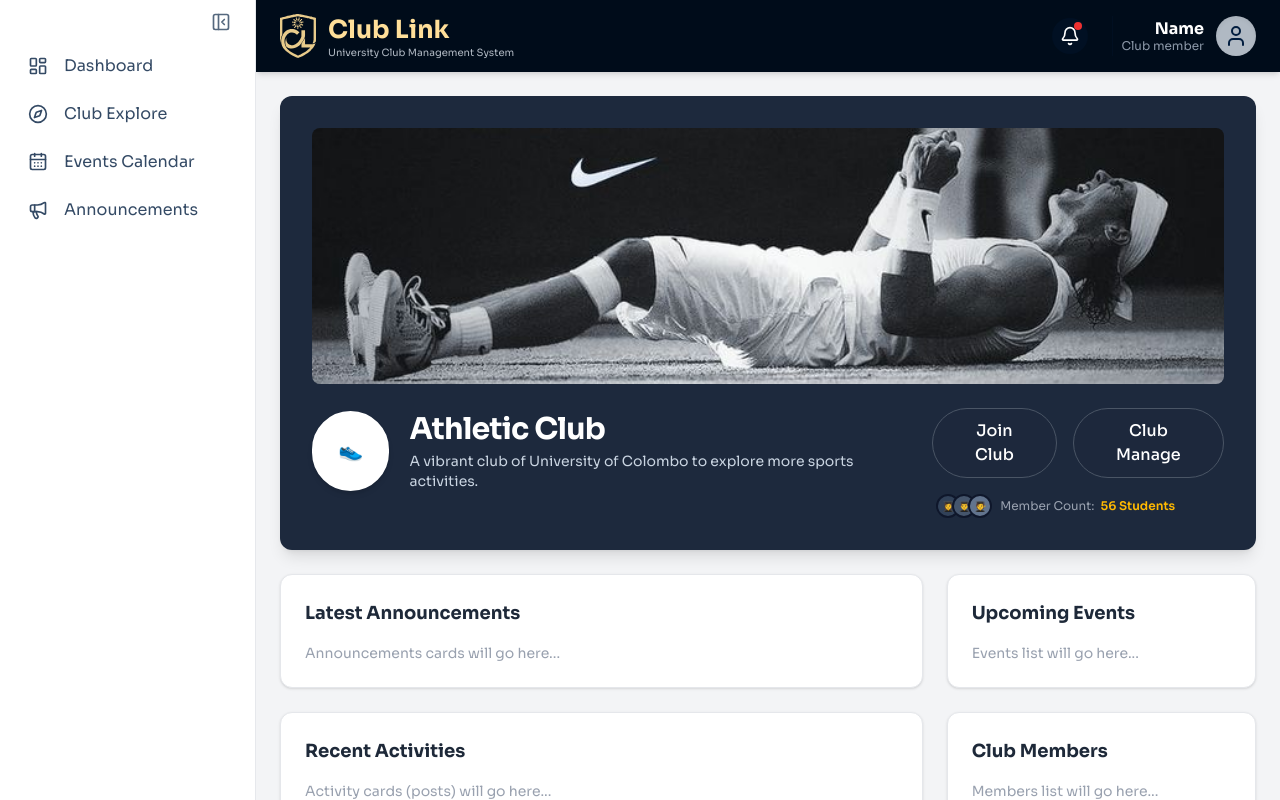
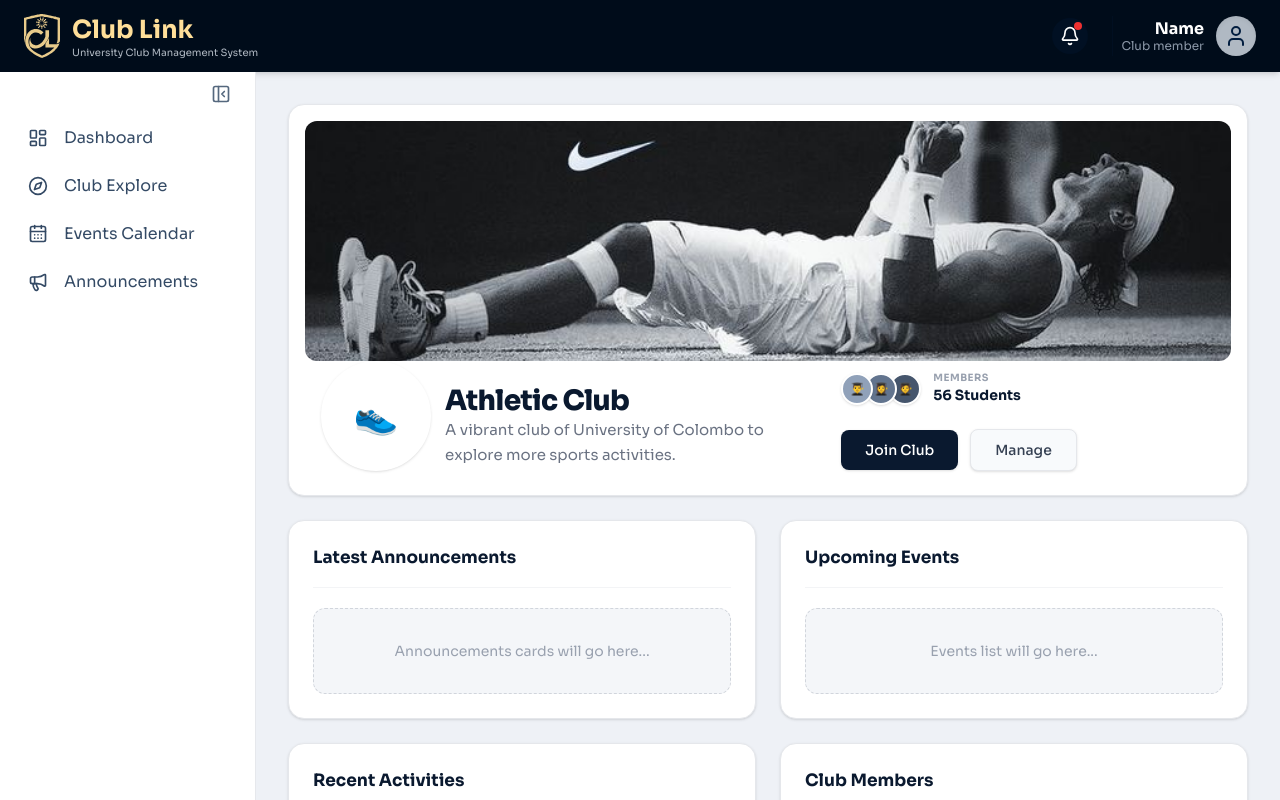
Before and after one commit to HashanSudeera/University-Club-Management-System, a React (Vite) app in the folder interface/: page /club in a window 1280 px wide. Shown: the top 800 px of the page. Built offline with nearby package versions, Linux system fonts and the light colour scheme; no server answers.

Commit message:
fix all bugs

```diff
--- a/interface/src/components/Navbar.jsx
+++ b/interface/src/components/Navbar.jsx
@@ -59,6 +59,7 @@ const Navbar = () => {
                 {auth ? (
                     // ----------- WHAT TO SHOW WHEN LOGGED IN -----------
                     <div className="flex items-center gap-6">
+                        <Link to="/userprofile">
                         <div className='flex items-center gap-2'>
                             {/* Profile Icon */}
                             <div className="relative w-6.5 h-6.5 overflow-hidden bg-blue-100 rounded-full border-2 border-white/30 flex-shrink-0">
@@ -69,6 +70,7 @@ const Navbar = () => {
                             {/* Optional: Display user's name if it exists in your auth context */}
                             <h1 className="text-white/60 font-bold">{auth?.name || "Profile"}</h1>
                         </div>
+                        </Link>
 
                         <button
                             onClick={handleLogout}
--- a/interface/src/pages/Announcement.jsx
+++ b/interface/src/pages/Announcement.jsx
@@ -1,13 +1,11 @@
-import React, {useState} from 'react';
+import React, { useState } from 'react';
 import TopNavbar from '../components/Dashboard/TopNavbar';
 import SideNavbar from '../components/Dashboard/SideNavbar';
 
-
-
 const Announcements = () => {
-
   // To check if the pop up open or close
   const [isOpen, setIsOpen] = useState(false);
+
   const announcementList = [
     {
       id: 1,
@@ -16,7 +14,7 @@ const Announcements = () => {
       tag: "Debate Society",
       time: "2 hours ago",
       icon: "📢",
-      iconBg: "bg-amber-500/20 text-amber-400"
+      iconBg: "bg-amber-500/20 text-amber-600"
     },
     {
       id: 2,
@@ -25,7 +23,7 @@ const Announcements = () => {
       tag: "Varsity Rowing",
       time: "Yesterday",
       icon: "ℹ️",
-      iconBg: "bg-slate-700 text-slate-300"
+      iconBg: "bg-slate-200 text-slate-700"
     },
     {
       id: 3,
@@ -34,7 +32,7 @@ const Announcements = () => {
       tag: "Debate Society",
       time: "2 hours ago",
       icon: "📢",
-      iconBg: "bg-amber-500/20 text-amber-400"
+      iconBg: "bg-amber-500/20 text-amber-600"
     },
     {
       id: 4,
@@ -43,113 +41,117 @@ const Announcements = () => {
       tag: "Varsity Rowing",
       time: "Yesterday",
       icon: "ℹ️",
-      iconBg: "bg-slate-700 text-slate-300"
+      iconBg: "bg-slate-200 text-slate-700"
     }
   ];
 
   return (
-    <div className="flex h-screen w-full bg-slate-200 text-slate-900 font-sans overflow-hidden">
+    <div className="min-h-screen bg-blue-50 font-sans flex flex-col">
 
-      {/* left sidebar*/}
+      {/* 1. Top navbar */}
+      <TopNavbar />
+
+      <div className="flex flex-1 flex-col md:flex-row overflow-hidden">
+
+        {/* 2. Left sidebar */}
         <SideNavbar />
 
-      {/* right content */}
-      <div className="flex-1 flex flex-col h-full overflow-y-auto">
+        {/* 3. Main content */}
+        <main className="flex-1 p-4 md:p-6 lg:p-8 overflow-y-auto">
+          <div className="max-w-6xl mx-auto">
 
-        {/* 2. Top navbar */}
-        <TopNavbar />
+            {/* Outer Container Box (Matches ClubExplore) */}
+            <div className="bg-blue-50/60 border border-blue-200/80 rounded-2xl p-4 md:p-6 lg:p-8 shadow-sm space-y-6">
 
-        {/* 3. Main announcement content*/}
-        <div className="p-6">
+              {/* Title & Add Button Header */}
+              <div className="flex justify-between items-center border-b-2 border-blue-900 pb-3">
+                <h1 className="text-2xl md:text-3xl font-bold text-blue-950">Announcements</h1>
 
-          {/* outer border container */}
-          <div className="w-full border border-blue-500/30 rounded-xl bg-slate-900 p-6 shadow-xl">
-
-            {/* Title and Add Button */}
-            <div className="flex justify-between items-center pb-4 border-b border-slate-700 mb-6">
-              <h1 className="text-2xl font-bold tracking-tight text-slate-100">Announcements</h1>
-
-              <button onClick={() => setIsOpen(true)} className="bg-slate-800 hover:bg-slate-700 text-slate-200 text-sm font-medium px-5 py-2 rounded-lg border border-slate-600 transition duration-200 cursor-pointer">
-                Add Announcements
+                <button
+                  onClick={() => setIsOpen(true)}
+                  className="bg-[#031428] hover:bg-slate-800 text-white text-sm font-medium px-4 py-2.5 rounded-lg transition-colors cursor-pointer shadow-sm"
+                >
+                  + Add Announcement
                 </button>
               </div>
 
               {/* Announcements List Container */}
-            <div className="flex flex-col gap-4 p-6 bg-slate-50 min-h-screen">
+              <div className="flex flex-col gap-4 pt-2">
                 {announcementList.map((announcement) => (
                   <div
                     key={announcement.id}
-                  className="bg-gray-100/80 border-border-gray-200/60  rounded-xl p-5 flex items-start gap-4 hover:bg-gray-100  transition duration-200 relative">
-
-                  {/* Left Side */}
-                  <div className={'w-10 h-10 rounded-xl flex items-center justify-center shrink-0 text-base font-bold ${announcement.iconBg}'}>
+                    className="bg-white border border-blue-100 rounded-xl p-5 flex items-start gap-4 hover:shadow-md transition-shadow relative group cursor-pointer"
+                  >
+                    {/* Left Side Icon */}
+                    <div className={`w-11 h-11 rounded-xl flex items-center justify-center shrink-0 text-xl shadow-sm ${announcement.iconBg}`}>
                       {announcement.icon}
                     </div>
 
-                  {/*  Texts and Details */}
-                  <div className="flex-1 pr-16">
-                    <h2 className="text-sm sm:text-base font-semibold text-slate-800 tracking-wide">
+                    {/* Texts and Details */}
+                    <div className="flex-1 pr-20">
+                      <h2 className="text-sm md:text-base font-bold text-[#031428] group-hover:text-blue-700 transition-colors leading-tight">
                         {announcement.title}
                       </h2>
-                    <p className="text-slate-600 text-xs sm:text-sm mt-1 leading-relaxed max-w-3xl"></p>
+                      <p className="text-gray-600 text-xs sm:text-sm mt-1.5 leading-relaxed max-w-3xl">
                         {announcement.description}
+                      </p>
 
-                    <span className="inline-block text-[11px] text-slate-500 mt-3 font-medium px-2 py-0.5 bg-gray-200/70 rounded-md">
+                      <span className="inline-block mt-3 bg-[#f1f5f9] border border-gray-200 text-gray-700 px-3 py-1 rounded text-xs font-bold">
                         {announcement.tag}
                       </span>
                     </div>
 
-                  {/* Right Side */}
-                  <span className="absolute top-5 right-5 text-xs text-slate-400 whitespace-nowrap">
+                    {/* Right Side Time */}
+                    <span className="absolute top-5 right-5 text-xs text-gray-400 font-medium whitespace-nowrap">
                       {announcement.time}
                     </span>
-
                   </div>
                 ))}
               </div>
 
             </div>
-
+          </div>
+        </main>
       </div>
 
-      </div>
-      {/* new anncouncement model pop up */}
+      {/* New Announcement Modal Pop up */}
       {isOpen && (
-  <div className="fixed inset-0 bg-black/40 backdrop-blur-sm flex items-center justify-center z-50 p-4 animate-fade-in">
+        <div className="fixed inset-0 bg-[#031428]/40 backdrop-blur-sm flex items-center justify-center z-50 p-4 animate-fade-in">
           {/* Modal Box */}
-    <div className="bg-white rounded-2xl shadow-xl w-full max-w-lg p-6 relative">
+          <div className="bg-white rounded-2xl shadow-2xl w-full max-w-lg p-6 md:p-8 relative">
 
-      {/* Close Button-close popup */}
+            {/* Close Button */}
             <button
               onClick={() => setIsOpen(false)}
-        className="absolute top-4 right-4 text-slate-400 hover:text-slate-600 transition"
+              className="absolute top-4 right-4 text-gray-400 hover:text-gray-700 bg-gray-100 hover:bg-gray-200 rounded-full w-8 h-8 flex items-center justify-center transition-colors"
             >
               ✕
             </button>
 
             {/* Title */}
-      <h2 className="text-xl font-bold text-slate-800 mb-5">
-        New Announcements
+            <h2 className="text-xl md:text-2xl font-bold text-[#031428] mb-6">
+              New Announcement
             </h2>
 
             {/* Form Fields */}
-      <div className="flex flex-col gap-4">
+            <div className="flex flex-col gap-5">
 
               {/* 1. Announcement Title */}
               <div className="flex flex-col gap-1.5">
-          <label className="text-xs font-medium text-slate-500">Announcement Title</label>
+                <label className="text-xs font-bold text-gray-500 uppercase tracking-wider">Title</label>
                 <input
                   type="text"
                   placeholder="Enter announcement title..."
-            className="w-full bg-slate-50 border border-slate-200/80 rounded-xl px-4 py-3 text-sm focus:outline-none focus:border-slate-400 text-slate-800 placeholder:text-slate-400 transition"
+                  className="w-full bg-[#f1f5f9] border border-transparent rounded-xl px-4 py-3 text-sm focus:outline-none focus:border-blue-500 focus:bg-white text-gray-800 placeholder-gray-400 transition-all"
                 />
               </div>
 
               {/* 2. Category Selection */}
               <div className="flex flex-col gap-1.5">
-          <label className="text-xs font-medium text-slate-500">Category</label>
+                <label className="text-xs font-bold text-gray-500 uppercase tracking-wider">Category</label>
+                <div className="relative">
                   <select
-            className="w-full bg-slate-50 border border-slate-200/80 rounded-xl px-4 py-3 text-sm focus:outline-none focus:border-slate-400 text-slate-700 transition appearance-none cursor-pointer"
+                    className="w-full bg-[#f1f5f9] border border-transparent rounded-xl px-4 py-3 text-sm focus:outline-none focus:border-blue-500 focus:bg-white text-gray-800 transition-all appearance-none cursor-pointer"
                     defaultValue=""
                   >
                     <option value="" disabled>Select a category</option>
@@ -157,24 +159,28 @@ const Announcements = () => {
                     <option value="rowing">Varsity Rowing</option>
                     <option value="general">General</option>
                   </select>
+                  <div className="absolute right-4 top-1/2 -translate-y-1/2 pointer-events-none text-gray-500">
+                    ▼
+                  </div>
+                </div>
               </div>
 
               {/* 3. Content Textarea */}
               <div className="flex flex-col gap-1.5">
-          <label className="text-xs font-medium text-slate-500">Content</label>
+                <label className="text-xs font-bold text-gray-500 uppercase tracking-wider">Content</label>
                 <textarea
                   rows="5"
                   placeholder="Provide full details of your announcement here..."
-            className="w-full bg-slate-50 border border-slate-200/80 rounded-xl px-4 py-3 text-sm focus:outline-none focus:border-slate-400 text-slate-800 placeholder:text-slate-400 transition resize-none"
+                  className="w-full bg-[#f1f5f9] border border-transparent rounded-xl px-4 py-3 text-sm focus:outline-none focus:border-blue-500 focus:bg-white text-gray-800 placeholder-gray-400 transition-all resize-none"
                 ></textarea>
               </div>
 
               {/* 4. Action Button */}
               <button
                 onClick={() => setIsOpen(false)}
-          className="w-full bg-slate-900 text-white font-medium text-sm py-3.5 rounded-xl hover:bg-slate-800 transition mt-2 shadow-sm"
+                className="w-full bg-[#031428] hover:bg-slate-800 text-white font-medium text-sm py-3.5 rounded-xl transition-colors mt-2 shadow-sm"
               >
-          Post Announcements
+                Post Announcement
               </button>
 
             </div>
--- a/interface/src/pages/ClubPage.jsx
+++ b/interface/src/pages/ClubPage.jsx
@@ -4,113 +4,138 @@ import SideNavbar from '../components/Dashboard/SideNavbar';
 
 function ClubPage() {
   return (
-    <div className="flex min-h-screen bg-gray-100">
+    <div className="min-h-screen bg-[#eef1f6] font-sans flex flex-col">
 
+      {/* Top Navigation - Full Width Top */}
+      <TopNavbar />
+
+      <div className="flex flex-1 flex-col md:flex-row overflow-hidden">
+
+        {/* Sidebar Navigation */}
         <SideNavbar />
 
+        {/* Main Content Area */}
+        <main className="flex-1 p-4 md:p-6 lg:p-8 overflow-y-auto">
+          <div className="max-w-6xl mx-auto space-y-6">
 
-      <div className="flex-1 flex flex-col">
+            {/* ==========================================
+                1. HEADER SECTION (Banner & Profile)
+                ========================================== */}
+            <div className="bg-white border border-gray-200 rounded-2xl p-4 shadow-sm relative">
 
-        <TopNavbar />
+              {/* Banner Image Container */}
+              <div
+                className="w-full h-48 md:h-[240px] bg-cover bg-center rounded-xl relative overflow-hidden bg-gray-200"
+                style={{ backgroundImage: "url('/sports.jpg')" }}
+              >
+                {/* Banner image only - Title has been moved below */}
+              </div>
 
+              {/* Below Banner Container (Avatar, Desc, Title, Buttons) */}
+              <div className="relative pt-3 pb-2 px-2 flex flex-col lg:flex-row justify-between items-start lg:items-center min-h-[70px] gap-6">
 
-        <main className="flex-1 p-6 overflow-y-auto">
+                {/* Left Side: Avatar, Description, & Title */}
+                <div className="flex items-start">
 
-          {/* 1. Header section */}
-          <div className="bg-slate-800 text-white rounded-xl p-8 mb-6 relative overflow-hidden shadow-lg">
-            {/* ( Placeholder Image) */}
-            <div
-               className ="w-full h-64 bg-cover bg-center flrx flex-col justify-center relative px-8 py-12 rounded-lg" style={{ backgroundImage: "url('/sports.jpg')"}} >
-            </div>
-            <div className="relative flex flex-col md:flex-row md:items-center justify-between gap-6">
-              {/* club logo and name */}
-              <div className="flex items-center gap-5">
-                <div className="w-20 h-20 bg-white rounded-full flex items-center justify-center text-slate-800 font-bold text-xl shadow-md border-2 border-white">
+                  {/* Floating Circular Avatar */}
+                  <div className="absolute -bottom-[-8px] left-4 w-[110px] h-[110px] bg-white rounded-full flex items-center justify-center text-4xl shadow-sm border-[4px] border-white shrink-0 z-20">
                     👟
                   </div>
-                <div>
-                  <h1 className="text-3xl font-bold tracking-tight">Athletic Club</h1>
-                  <p className="text-slate-300 text-sm mt-1 max-w-xl">
+
+                  {/* Text Container (Margin left leaves room for the floating avatar) */}
+                  <div className="ml-[132px] mt-1 flex flex-col">
+                    <h1 className="text-2xl md:text-[28px] font-extrabold text-[#0a192f] tracking-tight leading-tight mt-0.5">
+                      Athletic Club
+                    </h1>
+                    <p className="text-gray-500 text-sm md:text-[15px] max-w-md leading-relaxed">
                       A vibrant club of University of Colombo to explore more sports activities.
                     </p>
+
                   </div>
                 </div>
 
-              {/* Buttons and Members*/}
-    <div className="flex flex-col gap-4 mt-6">
+                {/* Right Side: Members Count and Action Buttons */}
+                <div className="flex flex-wrap items-center gap-6 w-full lg:w-auto mt-2 lg:mt-0 pl-[132px] lg:pl-0">
 
-      {/*  Both Action Buttons Side-by-Side */}
-      <div className="flex flex-row items-center gap-4">
+                  {/* Member Count */}
+                  <div className="flex items-center gap-3">
+                    {/* Overlapping Profile Avatars */}
+                    <div className="flex -space-x-2">
+                      <div className="w-8 h-8 rounded-full bg-slate-400 border-2 border-white flex items-center justify-center text-xs shadow-sm z-20">👨‍🎓</div>
+                      <div className="w-8 h-8 rounded-full bg-slate-500 border-2 border-white flex items-center justify-center text-xs shadow-sm z-10">👩‍🎓</div>
+                      <div className="w-8 h-8 rounded-full bg-slate-600 border-2 border-white flex items-center justify-center text-xs shadow-sm z-0">🧑‍🎓</div>
+                    </div>
 
+                    {/* Member Counter Text */}
+                    <div className="flex flex-col">
+                      <span className="text-[10px] uppercase font-bold text-gray-400 tracking-wider leading-none">Members</span>
+                      <span className="text-sm font-bold text-[#0a192f] mt-0.5">56 Students</span>
+                    </div>
+                  </div>
+
+                  {/* Action Buttons Side-by-Side */}
+                  <div className="flex items-center gap-3">
                     {/* Join Club Button */}
-         <button className="bg-slate-800/80 hover:bg-slate-700 text-white font-medium px-6 py-2.5 rounded-full border border-gray-600 transition duration-200 cursor-pointer">
-
+                    <button className="bg-[#0a192f] hover:bg-slate-800 text-white font-medium px-6 py-2.5 rounded-lg transition-colors cursor-pointer shadow-sm text-sm">
                       Join Club
                     </button>
 
                     {/* Club Manage Button */}
-        <button className="bg-slate-800/80 hover:bg-slate-700 text-white font-medium px-6 py-2.5 rounded-full border border-gray-600 transition duration-200 cursor-pointer">
-          Club Manage
+                    <button className="bg-[#f8fafc] hover:bg-gray-100 text-gray-700 font-medium px-6 py-2.5 rounded-lg border border-gray-200 transition-colors cursor-pointer shadow-sm text-sm">
+                      Manage
                     </button>
+                  </div>
 
                 </div>
-
-      {/* Member Count */}
-      <div className="flex items-center gap-2 pl-1">
-
-        {/* Overlapping Profile Avatars */}
-        <div className="flex -space-x-2">
-          <div className="w-6 h-6 rounded-full bg-slate-700 border-2 border-slate-900 flex items-center justify-center text-[10px] select-none">👩‍🎓</div>
-          <div className="w-6 h-6 rounded-full bg-slate-600 border-2 border-slate-900 flex items-center justify-center text-[10px] select-none">👨‍🎓</div>
-          <div className="w-6 h-6 rounded-full bg-slate-500 border-2 border-slate-900 flex items-center justify-center text-[10px] select-none">🧑‍🎓</div>
+              </div>
             </div>
 
-        {/* Member Counter Text */}
-        <div className="flex items-center gap-1.5 text-xs text-gray-300">
-          <span className="text-gray-400">Member Count:</span>
-          <span className="font-semibold text-amber-400">56 Students</span>
+            {/* ==========================================
+                2. CONTENT CARDS (2x2 Grid)
+                ========================================== */}
+            <div className="grid grid-cols-1 lg:grid-cols-2 gap-6">
+
+              {/* Latest Announcements */}
+              <div className="bg-white p-6 rounded-2xl shadow-sm border border-gray-200 flex flex-col">
+                <h2 className="text-[17px] font-bold text-[#0a192f] mb-4">Latest Announcements</h2>
+                <hr className="border-gray-100 mb-5" />
+                <div className="flex-1 bg-[#f4f6f9] rounded-xl p-8 text-center border border-dashed border-gray-300 flex items-center justify-center">
+                  <p className="text-gray-400 text-sm">Announcements cards will go here...</p>
+                </div>
+              </div>
+
+              {/* Upcoming Events */}
+              <div className="bg-white p-6 rounded-2xl shadow-sm border border-gray-200 flex flex-col">
+                <h2 className="text-[17px] font-bold text-[#0a192f] mb-4">Upcoming Events</h2>
+                <hr className="border-gray-100 mb-5" />
+                <div className="flex-1 bg-[#f4f6f9] rounded-xl p-8 text-center border border-dashed border-gray-300 flex items-center justify-center">
+                  <p className="text-gray-400 text-sm">Events list will go here...</p>
+                </div>
+              </div>
+
+              {/* Recent Activities */}
+              <div className="bg-white p-6 rounded-2xl shadow-sm border border-gray-200 flex flex-col">
+                <h2 className="text-[17px] font-bold text-[#0a192f] mb-4">Recent Activities</h2>
+                <hr className="border-gray-100 mb-5" />
+                <div className="flex-1 bg-[#f4f6f9] rounded-xl p-8 text-center border border-dashed border-gray-300 flex items-center justify-center">
+                  <p className="text-gray-400 text-sm">Activity cards (posts) will go here...</p>
+                </div>
+              </div>
+
+              {/* Club Members */}
+              <div className="bg-white p-6 rounded-2xl shadow-sm border border-gray-200 flex flex-col">
+                <h2 className="text-[17px] font-bold text-[#0a192f] mb-4">Club Members</h2>
+                <hr className="border-gray-100 mb-5" />
+                <div className="flex-1 bg-[#f4f6f9] rounded-xl p-8 text-center border border-dashed border-gray-300 flex items-center justify-center">
+                  <p className="text-gray-400 text-sm">Members list will go here...</p>
+                </div>
               </div>
 
             </div>
 
           </div>
-    {/* ===================================================== */}
+        </main>
 
-  </div>
-</div>
-
-          {/* 2. Two clumn layout  */}
-          <div className="grid grid-cols-1 lg:grid-cols-3 gap-6">
-
-            {/* Left side column */}
-            <div className="lg:col-span-2 space-y-6">
-              {/* Latest Announcements Section */}
-              <div className="bg-white p-6 rounded-xl shadow-sm border border-gray-200">
-                <h2 className="text-lg font-bold text-gray-800 mb-4">Latest Announcements</h2>
-                <p className="text-gray-400 text-sm">Announcements cards will go here...</p>
-              </div>
-
-              {/* Recent Activities Section */}
-              <div className="bg-white p-6 rounded-xl shadow-sm border border-gray-200">
-                <h2 className="text-lg font-bold text-gray-800 mb-4">Recent Activities</h2>
-                <p className="text-gray-400 text-sm">Activity cards (posts) will go here...</p>
-              </div>
-            </div>
-
-            {/* right side column */}
-            <div className="space-y-6">
-              {/* Upcoming Events */}
-              <div className="bg-white p-6 rounded-xl shadow-sm border border-gray-200">
-                <h2 className="text-lg font-bold text-gray-800 mb-4">Upcoming Events</h2>
-                <p className="text-gray-400 text-sm">Events list will go here...</p>
-              </div>{/* Club Members */}
-              <div className="bg-white p-6 rounded-xl shadow-sm border border-gray-200">
-                <h2 className="text-lg font-bold text-gray-800 mb-4">Club Members</h2>
-                <p className="text-gray-400 text-sm">Members list will go here...</p>
-              </div>
-            </div>
-
-          </div></main>
       </div>
     </div>
   );
```
Also changed, not shown: interface/src/pages/Login.jsx (+62 -162 lines), interface/src/pages/userProfile.jsx (+10 -1 lines). Lines whose indentation alone changed are shown as unchanged.
